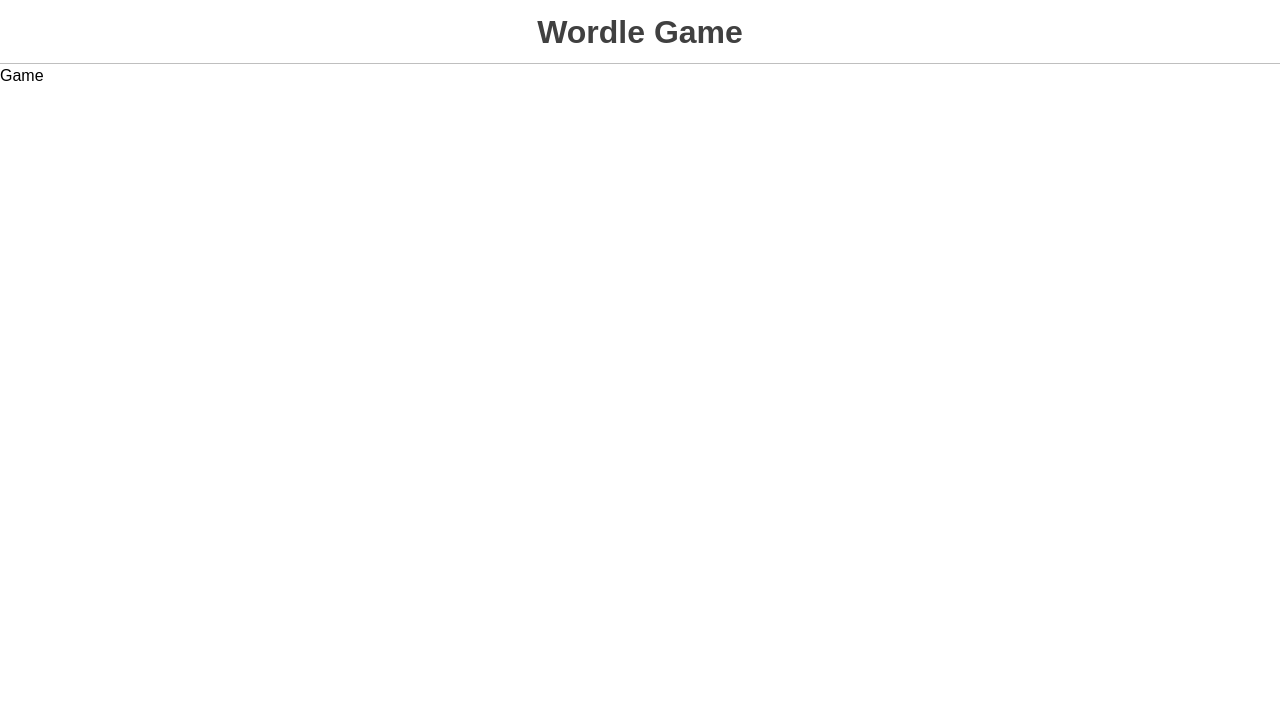
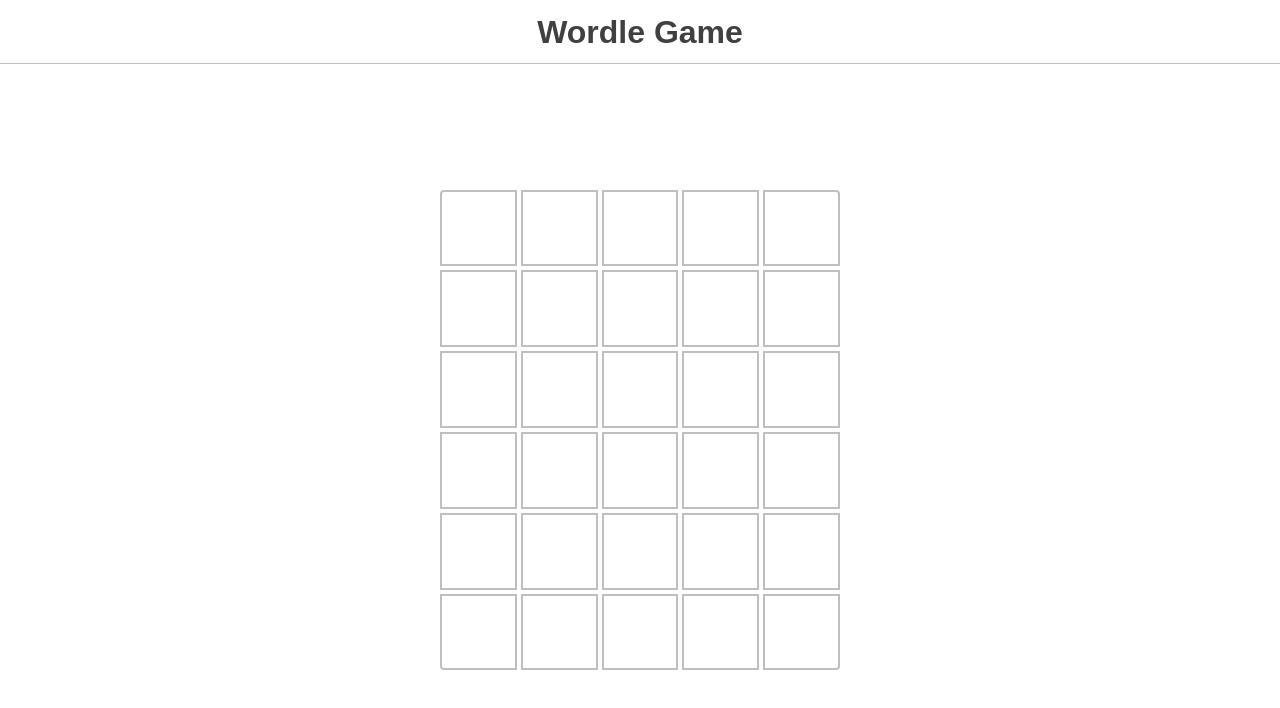
Before and after one commit to gustavonobrega/wordle-game, a React (Vite) app: page / in a window 1280 px wide. Shown: the top 708 px of the page. Built offline with nearby package versions, Linux system fonts and the light colour scheme.

Commit message:
add game component

```diff
--- a/src/components/App/index.tsx
+++ b/src/components/App/index.tsx
@@ -1,3 +1,4 @@
+import Game from '../Game';
 import Header from '../Header'
 import './styles.css'
 
@@ -7,7 +8,7 @@ export default function App() {
       <Header />
 
       <div className="game-wrapper">
-        Game
+        <Game />
       </div>
     </div>
   );
--- a/src/components/App/styles.css
+++ b/src/components/App/styles.css
@@ -3,3 +3,15 @@
   flex-direction: column;
   min-height: 100%;
 }
+
+.game-wrapper {
+  flex: 1;
+  display: flex;
+  flex-direction: column;
+  gap: var(--game-spacing);
+  padding: var(--game-spacing) 32px;
+  margin: 0 auto;
+  width: 100%;
+  min-width: 250px;
+  max-width: min(500px, 58vh, 100%);
+}
--- /dev/null
+++ b/src/components/Game/index.tsx
@@ -0,0 +1,18 @@
+import { NUM_OF_GUESSES_ALLOWED } from "../../utils/constants";
+import { range } from "../../utils/range";
+
+import "./styles.css";
+
+export default function Game() {
+  return (
+    <div className="guess-results">
+      {range(NUM_OF_GUESSES_ALLOWED).map((num) => (
+        <p key={num} className="guess">
+          {range(5).map((num) => (
+            <span key={num} className="cell"></span>
+          ))}
+        </p>
+      ))}
+    </div>
+  );
+}
--- /dev/null
+++ b/src/components/Game/styles.css
@@ -0,0 +1,36 @@
+.guess-results {
+  flex: 1;
+  display: flex;
+  flex-direction: column;
+  justify-content: center;
+}
+
+.guess {
+  display: flex;
+  gap: 4px;
+  margin-bottom: 4px;
+}
+
+.cell {
+  position: relative;
+  width: 20%;
+  display: grid;
+  place-content: center;
+  aspect-ratio: 1 / 1;
+  border: 2px solid var(--color-gray-700);
+  border-radius: var(--radius);
+  font-size: 2rem;
+}
+
+.guess:first-of-type .cell:first-of-type {
+  --radius: 4px 0px 0px 0px;
+}
+.guess:first-of-type .cell:last-of-type {
+  --radius: 0px 4px 0px 0px;
+}
+.guess:last-of-type .cell:last-of-type {
+  --radius: 0px 0px 4px 0px;
+}
+.guess:last-of-type .cell:first-of-type {
+  --radius: 0px 0px 0px 4px;
+}
--- /dev/null
+++ b/src/utils/constants.ts
@@ -0,0 +1 @@
+export const NUM_OF_GUESSES_ALLOWED = 6;
```
